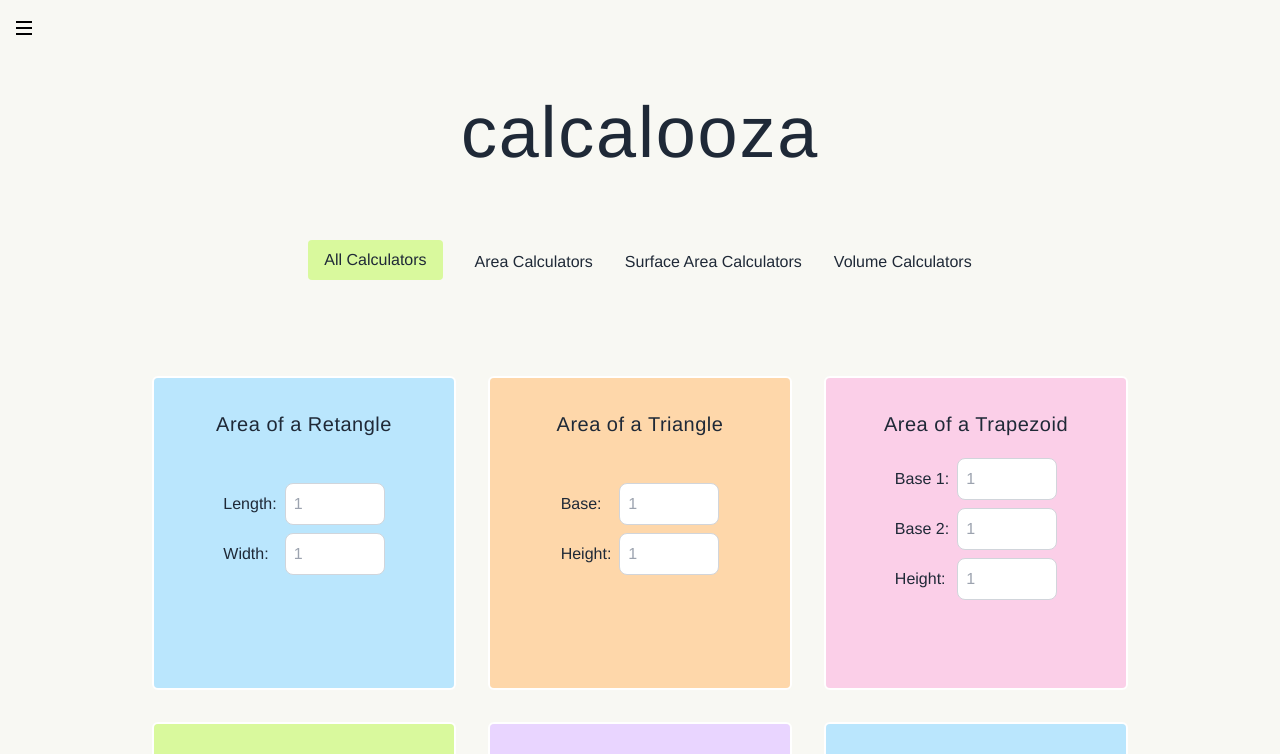
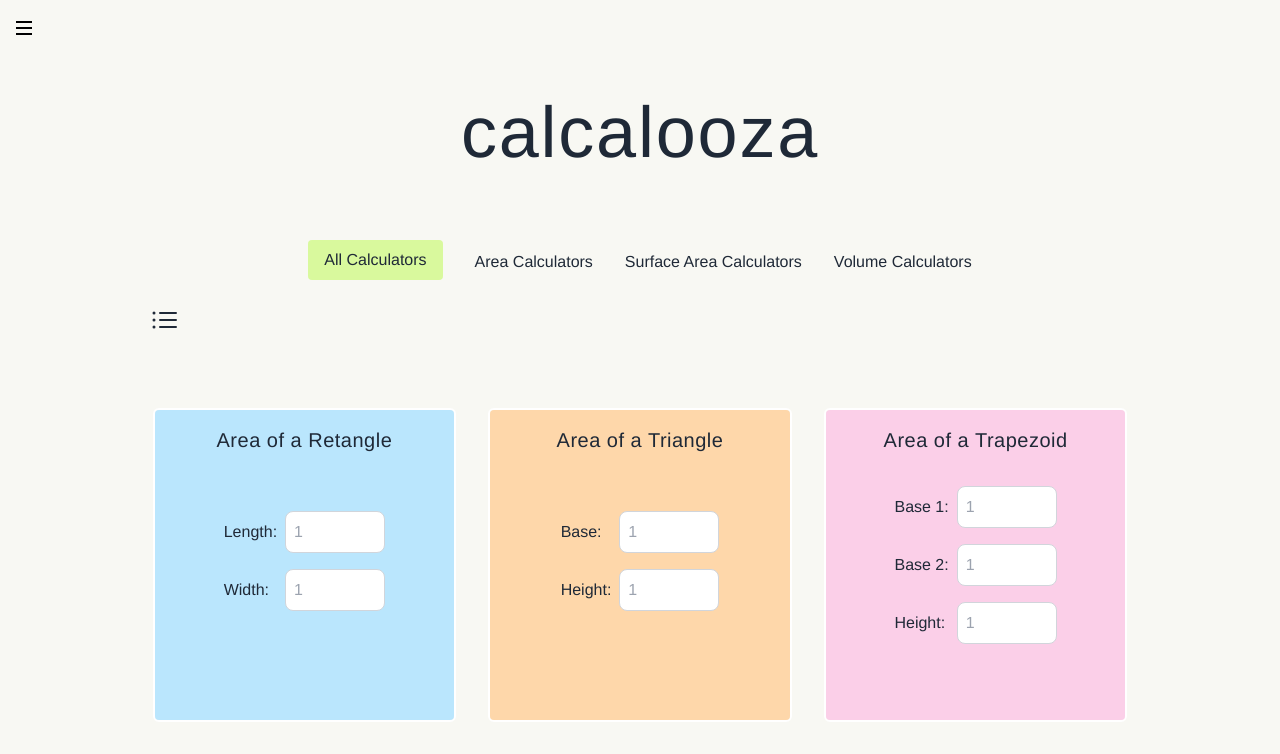
Before and after one commit to samanthacabrera/conversion-calculator, a React (Vite) app: page / in a window 1280 px wide. Shown: the top 754 px of the page. Built offline with nearby package versions, Linux system fonts and the light colour scheme.

Commit message:
added condensed list view and toggle btn

```diff
--- a/package.json
+++ b/package.json
@@ -12,6 +12,7 @@
     "deploy": "gh-pages -d dist"
   },
   "dependencies": {
+    "@heroicons/react": "^2.1.5",
     "react": "^18.3.1",
     "react-dom": "^18.3.1",
     "react-router-dom": "^6.26.2"
--- a/src/Calculator.jsx
+++ b/src/Calculator.jsx
@@ -2,7 +2,7 @@ import React, { useState } from 'react';
 import { Link } from 'react-router-dom';
 import { calcData } from './data';
 
-const Calculator = ({ calcType }) => {
+const Calculator = ({ calcType, condensed }) => {
     const calcInfo = Object.values(calcData).flatMap(Object.values).find(calc => calc.calcType === calcType);
 
     const [inputs, setInputs] = useState({});
@@ -21,13 +21,14 @@ const Calculator = ({ calcType }) => {
     };
 
     return (
-        <div className={`flex flex-col items-center bg-${calcInfo.color}-200 text-center p-8 space-y-4 rounded h-[310px] w-[300px]`}>
-
-            <Link to={`/calculator/${calcType}`} className="text-xl tracking-wide hover:underline">
+        <div className={`flex flex-col items-center bg-${calcInfo.color}-200 text-center p-4 space-y-2 rounded ${condensed ? 'h-[60px]' : 'h-[310px]'}`}>
+            <Link to={`/calculator/${calcType}`} className="text-xl tracking-wide hover:underline mb-6">
                 {calcInfo.label}
             </Link>
 
-            <div className="flex flex-col justify-center space-y-2 min-h-[150px]">
+            {!condensed && (
+                <>
+                    <div className="flex flex-col justify-center space-y-4 min-h-[150px]">
                         {calcInfo.dimensions.map((dim, index) => (
                             <div key={index} className="flex justify-between items-center space-x-2 w-full">
                                 <label>{dim}:</label>
@@ -43,9 +44,10 @@ const Calculator = ({ calcType }) => {
                     </div>
 
                     {result !== null && (
-                <h3 className="tracking-wide">  Result = {typeof result === 'number' && !isNaN(result) ? result.toFixed(2) : result}</h3>
+                        <h3 className="tracking-wide">Result = {typeof result === 'number' && !isNaN(result) ? result.toFixed(2) : result}</h3>
                     )}
-
+                </>
+            )}
         </div>
     );
 };
--- a/src/List.jsx
+++ b/src/List.jsx
@@ -1,8 +1,15 @@
-import React from 'react';
+import React, { useState } from 'react';
 import { calcData } from './data';
 import Calculator from './Calculator';
+import { Squares2X2Icon, ListBulletIcon } from '@heroicons/react/24/outline';
 
 const List = ({ selectedCategory }) => {
+    const [isCondensed, setIsCondensed] = useState(false);
+
+    const toggleView = () => {
+        setIsCondensed(prevState => !prevState);
+    };
+
     const getFilteredCalcs = (category) => {
         if (calcData[category]) {
             return Object.values(calcData[category]).map(calc => ({ ...calc }));
@@ -18,19 +25,35 @@ const List = ({ selectedCategory }) => {
 
     return (
         <div className="relative w-full flex flex-col items-center">
-            <div className="flex flex-col items-center mt-2 space-y-12 lg:hidden">
+            <div className="-translate-x-[130px] lg:-translate-x-[475px]">
+                 <button
+                onClick={toggleView}
+                className="transition duration-300 hover:scale-105 flex items-center">
+                {isCondensed ? (
+                    <Squares2X2Icon className="h-8 w-8" />
+                ) : (
+                    <ListBulletIcon className="h-8 w-8" />
+                )}
+            </button>
+            </div>
+
+
+            {/* mobile */}
+            <div className={`flex flex-col items-center mt-2 space-y-4 lg:hidden`}>
                 {filteredCalcs.length > 0 ? filteredCalcs.map((calc, index) => (
                     <div key={calc.calcType + index} className="w-full border-2 border-white rounded-md">
-                        <Calculator calcType={calc.calcType} />
+                        <Calculator calcType={calc.calcType} condensed={isCondensed} />
                     </div>
                 )) : (
                     <p>No calculators available for this category.</p>
                 )}
             </div>
+
+            {/* desktop */}
             <div className="hidden lg:grid lg:grid-cols-3 lg:gap-8 lg:p-12 lg:mt-6">
                 {filteredCalcs.length > 0 ? filteredCalcs.map((calc, index) => (
                     <div key={calc.calcType} className="w-full border-2 border-white rounded-md">
-                        <Calculator calcType={calc.calcType} />
+                        <Calculator calcType={calc.calcType} condensed={isCondensed} />
                     </div>
                 )) : (
                     <p className="col-span-3 text-center">No calculators available for this category.</p>
```
Also changed, not shown: 1 other file (tests, documents, lock files or other folders). Lines whose indentation alone changed are shown as unchanged.
